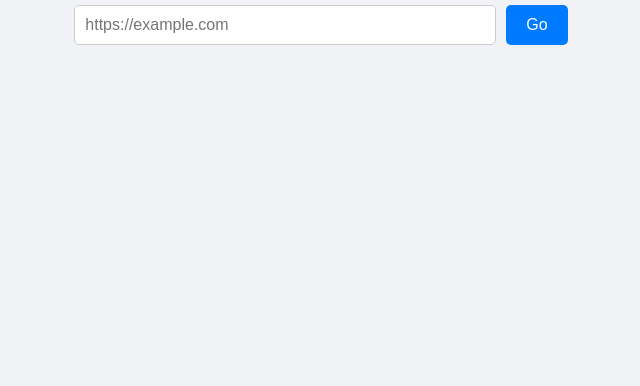
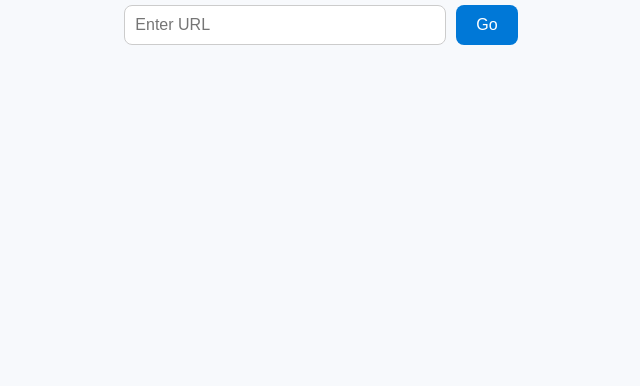
Before and after one commit to yubikirigenn/simple-proxy, a website: page index.html in a window 1280 px wide. Shown: the part 414-800 px from the top of the page, without its empty margins (319-959 px from the left). Drawn offline with Linux system fonts and the light colour scheme.

Commit message:
Update index.html

```diff
--- a/index.html
+++ b/index.html
@@ -1,19 +1,20 @@
 <!DOCTYPE html>
-<html lang="ja">
+<html lang="en">
 <head>
   <meta charset="UTF-8">
   <meta name="viewport" content="width=device-width, initial-scale=1.0">
-  <title>yubikiri-proxy</title> <!-- タブの名前 -->
+  <title>yubikiri-proxy</title>
   <style>
     body {
       font-family: Arial, sans-serif;
-      background-color: #f0f2f5;
+      background: #f7f9fc;
+      margin: 0;
+      padding: 0;
       display: flex;
       flex-direction: column;
       align-items: center;
       justify-content: center;
       height: 100vh;
-      margin: 0;
     }
     h1 {
       color: #333;
@@ -24,47 +25,31 @@
       gap: 10px;
     }
     input[type="text"] {
-      width: 400px;
       padding: 10px;
-      border-radius: 5px;
+      font-size: 1em;
       border: 1px solid #ccc;
-      font-size: 16px;
+      border-radius: 8px;
+      width: 300px;
     }
     button {
       padding: 10px 20px;
-      border-radius: 5px;
+      font-size: 1em;
       border: none;
-      background-color: #007bff;
+      border-radius: 8px;
+      background-color: #0078d7;
       color: white;
-      font-size: 16px;
       cursor: pointer;
     }
     button:hover {
-      background-color: #0056b3;
+      background-color: #005fa3;
     }
   </style>
 </head>
 <body>
   <h1>yubikiri-proxy</h1>
-  <form id="proxyForm">
-    <input type="text" id="urlInput" name="url" placeholder="https://example.com" required>
+  <form action="/proxy" method="get">
+    <input type="text" name="url" placeholder="Enter URL">
     <button type="submit">Go</button>
   </form>
-
-  <script>
-    const form = document.getElementById('proxyForm');
-    const input = document.getElementById('urlInput');
-
-    form.addEventListener('submit', (e) => {
-      e.preventDefault();
-      const targetUrl = input.value.trim();
-      if (!targetUrl) return;
-
-      // yubikiri-proxy のバックエンドにアクセスするURL
-      // Node側では /fetch?url= に変換してリクエストをプロキシする想定
-      const proxyUrl = `/fetch?url=${encodeURIComponent(targetUrl)}`;
-      window.location.href = proxyUrl;
-    });
-  </script>
 </body>
 </html>
```
